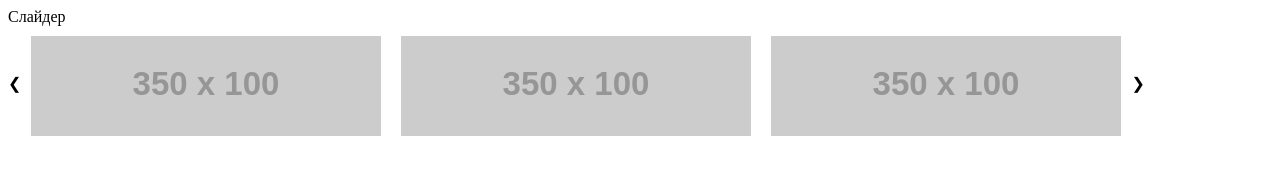
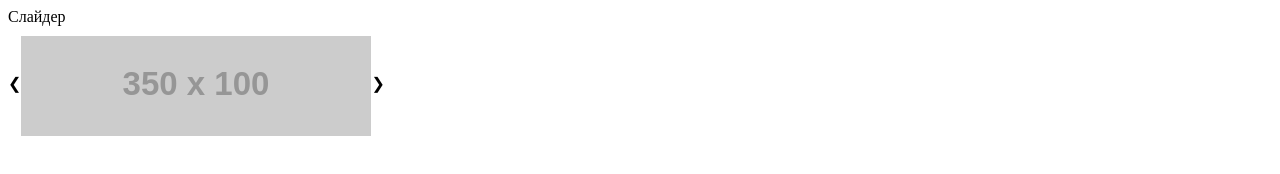
Before and after one commit to GRIEGMAK/testverst, a plain HTML site: page slider.html in a window 1280 px wide. Drawn offline with Linux system fonts and the light colour scheme; placeholder pictures from the web are drawn by us.

Commit message:
fixed slider visual

```diff
--- a/css/slider.css
+++ b/css/slider.css
@@ -5,6 +5,8 @@ body {
 .slider__container {
     display: flex;
     flex-direction: row;
+    width: 1110px;
+    margin-left: -380px;
 }
 
 .slider__container div {
@@ -17,6 +19,11 @@ body {
     height: 125px;
 }
 
+.slider__wrapper {
+    width: 350px;
+    overflow: hidden;
+}
+
 .slider__prev {
     padding-top: 3rem;
     cursor: pointer;
```
